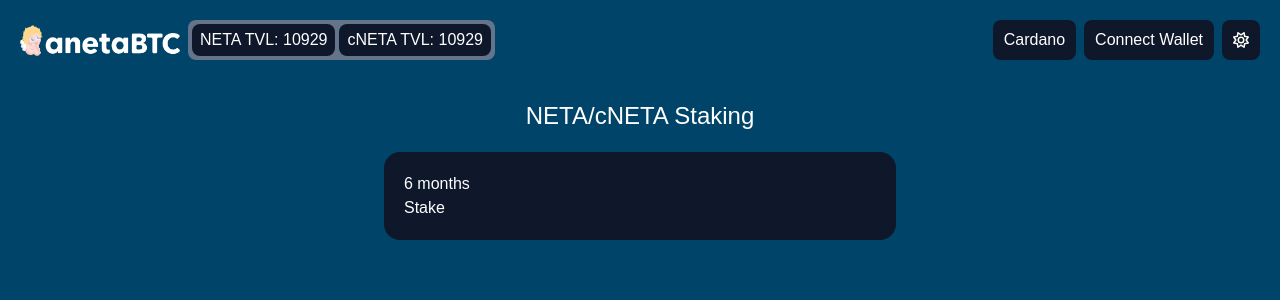
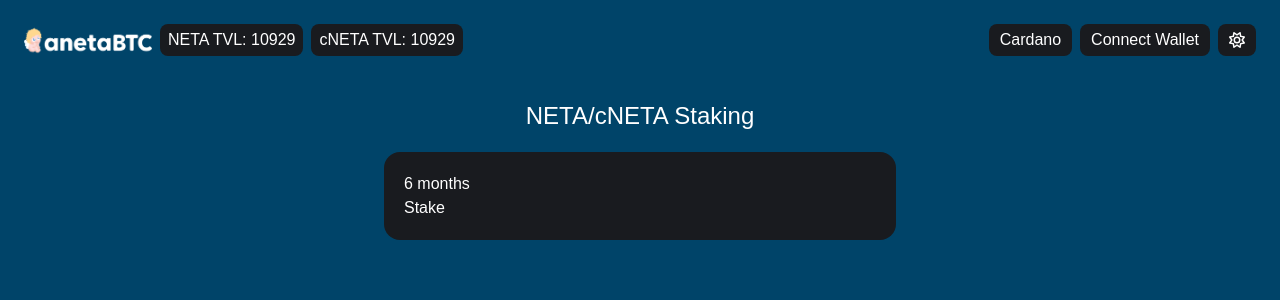
Before and after one commit to andrehafner/anetabtc.io, a Next.js app: page / in a window 1280 px wide. Shown: the top 300 px of the page. Built offline with nearby package versions, Linux system fonts and the light colour scheme.

Commit message:
better css theme

```diff
--- a/components/Header/ChainSwitch.tsx
+++ b/components/Header/ChainSwitch.tsx
@@ -1,6 +1,6 @@
 const ChainSwitch = () => {
   return (
-    <div className="button cursor-pointer bg-slate-900 h-full px-2.5 rounded-lg flex items-center">
+    <div className="button cursor-pointer component h-full px-2.5 rounded-lg flex items-center">
       Cardano
     </div>
   );
--- a/components/Header/TVL.tsx
+++ b/components/Header/TVL.tsx
@@ -2,11 +2,11 @@
 
 const TVL: React.FC = () => {
   return (
-    <div className="flex flex-row gap-1 h-full p-1 bg-slate-500 rounded-lg">
-      <div className="whitespace-nowrap	bg-slate-900 rounded-lg px-2 flex items-center">
+    <div className="flex flex-row gap-2 h-full rounded-lg">
+      <div className="whitespace-nowrap	component rounded-lg px-2 flex items-center">
         NETA TVL: 10929
       </div>
-      <div className="whitespace-nowrap	bg-slate-900 rounded-lg px-2 flex items-center">
+      <div className="whitespace-nowrap	component rounded-lg px-2 flex items-center">
         cNETA TVL: 10929
       </div>
     </div>
--- a/components/Header/ThemeSwitch.tsx
+++ b/components/Header/ThemeSwitch.tsx
@@ -11,7 +11,7 @@
 
   return (
     <div
-      className="button cursor-pointer bg-slate-900 h-full px-2.5 rounded-lg flex items-center"
+      className="button cursor-pointer component h-full px-2.5 rounded-lg flex items-center"
       onClick={() => dispatch(toggleTheme())}
     >
       <FontAwesomeIcon
--- a/components/Header/WalletConnector/Disconnect.tsx
+++ b/components/Header/WalletConnector/Disconnect.tsx
@@ -13,7 +13,7 @@
 
   return (
     <div
-      className="absolute cursor-pointer button rounded-lg bg-slate-900 p-2.5 left-0 -bottom-14"
+      className="absolute cursor-pointer button rounded-lg component p-2.5 left-0 -bottom-14"
       onClick={handleOnClick}
       ref={ref}
     >
--- a/components/Header/WalletConnector/index.tsx
+++ b/components/Header/WalletConnector/index.tsx
@@ -55,7 +55,7 @@
     <>
       <div className="relative h-full">
         <div
-          className="button cursor-pointer bg-slate-900 h-full px-2.5 rounded-lg flex items-center"
+          className="button cursor-pointer component h-full px-2.5 rounded-lg flex items-center"
           onClick={handleOnClick}
         >
           <ConnectionStatus
--- a/components/Header/index.tsx
+++ b/components/Header/index.tsx
@@ -6,7 +6,7 @@
 
 const Header: React.FC = () => {
   return (
-    <div className="h-20 p-5 flex flex-row items-center">
+    <div className="h-20 p-6 flex flex-row items-center">
       <div className="h-full gap-2 flex flex-row items-center">
         <img className="h-full" src="/logo-theme-dark.png"></img>
         <TVL />
--- a/components/Modal/index.tsx
+++ b/components/Modal/index.tsx
@@ -12,7 +12,7 @@
   return (
     <div className="fixed w-screen h-screen top-0 left-0 flex items-center justify-center z-10">
       <div className="fixed bg-black opacity-80 w-full h-full"></div>
-      <div className="p-5 rounded-2xl z-20 bg-slate-900 min-w-80" ref={ref}>
+      <div className="p-5 rounded-2xl z-20 component min-w-80" ref={ref}>
         {children}
       </div>
     </div>
--- a/components/Stake/index.tsx
+++ b/components/Stake/index.tsx
@@ -3,7 +3,7 @@
     <div className="w-full p-5 flex justify-center">
       <div className="max-w-lg w-full flex flex-col items-center justify-center">
         <span className="w-fit text-2xl">NETA/cNETA Staking</span>
-        <div className="bg-slate-900 p-5 w-full rounded-2xl mt-5">
+        <div className="component p-5 w-full rounded-2xl mt-5">
           <div>6 months</div>
           <div></div>
           <div>Stake</div>
--- a/styles/globals.css
+++ b/styles/globals.css
@@ -19,8 +19,36 @@
 }
 
 .theme-light {
-  --body-bg: white;
+  --body-bg: linear-gradient(
+      180deg,
+      rgba(155, 217, 242, 0) 41.16%,
+      rgba(255, 255, 255, 0.7) 100%
+    ),
+    linear-gradient(
+      237.67deg,
+      rgba(155, 217, 242, 0) 30.62%,
+      rgba(255, 215, 138, 0.33) 100%
+    ),
+    linear-gradient(
+      121.92deg,
+      rgba(155, 217, 242, 0) 31.4%,
+      rgba(255, 215, 138, 0.33) 100%
+    ),
+    linear-gradient(
+      115.18deg,
+      rgba(186, 168, 230, 0.5) -35.29%,
+      rgba(186, 168, 230, 0) 57.9%
+    ),
+    linear-gradient(
+      245.41deg,
+      rgba(186, 168, 230, 0.55) -12.18%,
+      rgba(155, 217, 242, 0) 56.8%
+    ),
+    linear-gradient(0deg, rgba(226, 216, 250, 0.12), rgba(226, 216, 250, 0.12)),
+    #bcd4f2;
   --color: black;
+  --component-bg: rgba(255, 255, 255, 1);
+  --button-bg: rgba(200, 214, 245, 1);
   --button-box-shadow: rgb(0 0 0 / 50%);
   --button-border-color: rgb(0 0 0);
 }
@@ -43,6 +71,8 @@
       rgba(0, 0, 0, 0) 74.69%
     );
   --color: white;
+  --component-bg: rgba(25, 27, 31, 1);
+  --button-bg: rgba(33, 70, 118, 1);
   --button-box-shadow: rgb(255 255 255 / 50%);
   --button-border-color: rgb(255 255 255);
 }
@@ -65,9 +95,14 @@
   transition: 0.25s;
   border: 1px solid transparent;
   white-space: nowrap;
+  background: var(--button-bg);
 }
 
 .button:hover {
   box-shadow: 0px 10px 15px -14px var(--button-box-shadow);
   border: 1px solid var(--button-border-color);
 }
+
+.component {
+  background: var(--component-bg);
+}
```
